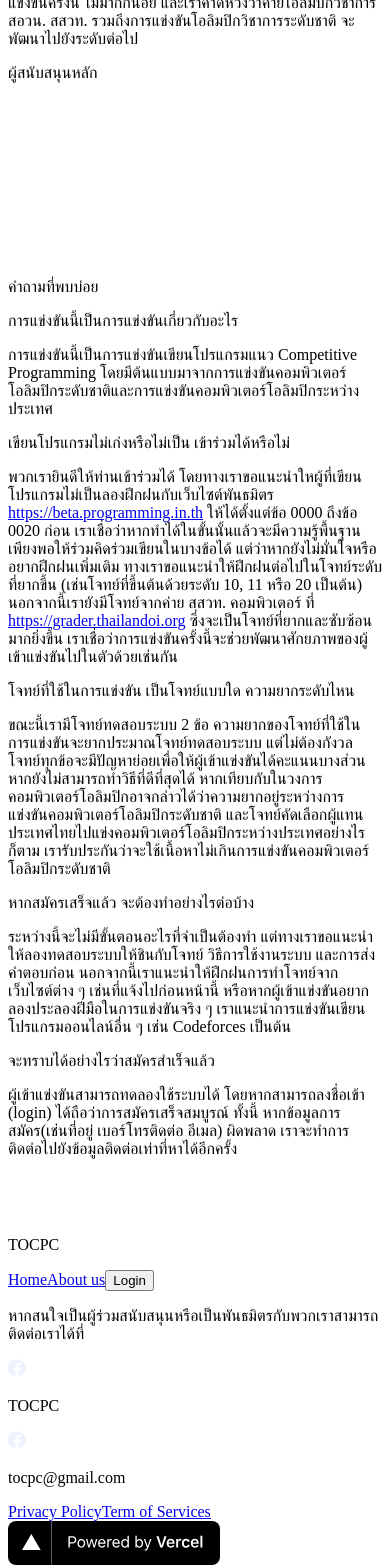
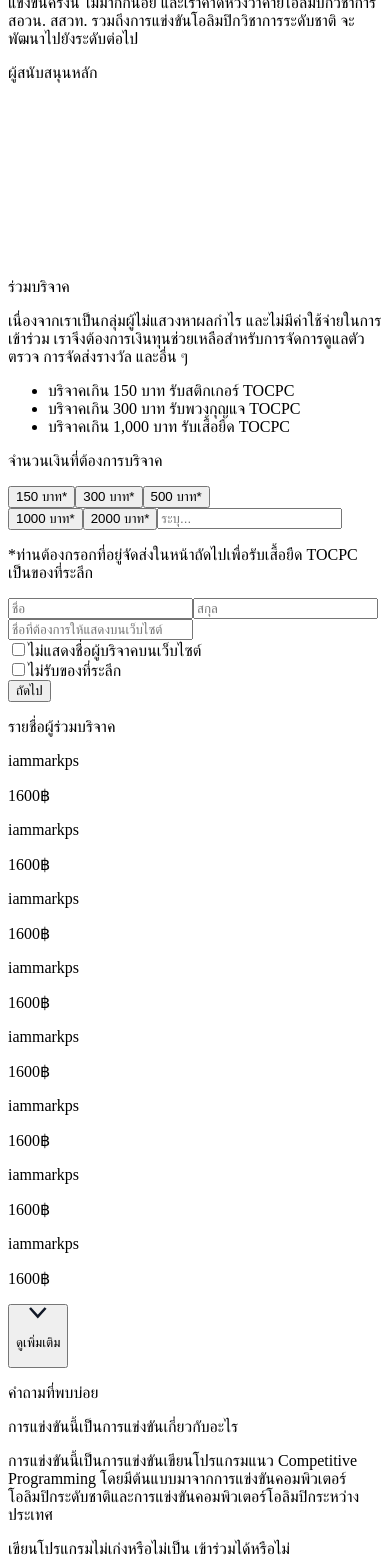
Before and after one commit to TOCPC/tocpc-site, a Next.js app: page / in a window 390 px wide. Shown: the part 7889-9457 px from the top of the page. Built offline with nearby package versions, Linux system fonts and the light colour scheme; no server answers.

Commit message:
Update `Donation` Component on homepage

```diff
--- a/src/components/main/Donation.tsx
+++ b/src/components/main/Donation.tsx
@@ -1,38 +1,104 @@
-export const Donation = () => (
+import { DonationButton } from './Donation/DonationButton'
+import { ArrowIcon } from './Donation/ArrowIcon'
+export const Donation = () => {
+  const donators = [
+    { name: 'iammarkps', amount: 1600 },
+    { name: 'iammarkps', amount: 1600 },
+    { name: 'iammarkps', amount: 1600 },
+    { name: 'iammarkps', amount: 1600 },
+    { name: 'iammarkps', amount: 1600 },
+    { name: 'iammarkps', amount: 1600 },
+    { name: 'iammarkps', amount: 1600 },
+    { name: 'iammarkps', amount: 1600 },
+  ]
+  return (
     <section className="flex flex-col items-center justify-center px-8 sm:px-16 md:px-24 lg:px-32 py-12 sm:py-24 md:py-32">
       <div className="grid grid-cols-1 md:grid-cols-2 gap-8 lg:gap-18 max-w-4xl">
         <div className="flex flex-col">
-        <p className="font-display font-semibold text-2xl">ร่วมบริจาค</p>
-        <p className="font-display font-thin text-2xl pt-10">
+          <p className="font-display text-3xl">ร่วมบริจาค</p>
+          <p className="py-8 font-light font-display">
             เนื่องจากเราเป็นกลุ่มผู้ไม่แสวงหาผลกำไร
             และไม่มีค่าใช้จ่ายในการเข้าร่วม
             เราจึงต้องการเงินทุนช่วยเหลือสำหรับการจัดการดูแลตัวตรวจ
             การจัดส่งรางวัล และอื่น ๆ
           </p>
+          <ul className="font-light font-display list-disc list-inside">
+            <li>บริจาคเกิน 150 บาท รับสติกเกอร์ TOCPC</li>
+            <li>บริจาคเกิน 300 บาท รับพวงกุญแจ TOCPC</li>
+            <li>บริจาคเกิน 1,000 บาท รับเสื้อยืด TOCPC</li>
+          </ul>
+        </div>
+
+        <div>
+          <form action="/donate">
+            <p className="font-light font-display text-sm text-gray-500 mb-2">
+              จำนวนเงินที่ต้องการบริจาค
+            </p>
+            <div className="flex mb-2 w-full gap-4">
+              <DonationButton amount={150} isSelected={false} />
+              <DonationButton amount={300} isSelected={false} />
+              <DonationButton amount={500} isSelected={false} />
+            </div>
+            <div className="flex mb-2 w-full gap-4">
+              <DonationButton amount={1000} isSelected={false} />
+              <DonationButton amount={2000} isSelected={false} />
+              {/* Validate Input? */}
+              <input
+                placeholder="ระบุ..."
+                className="text-center font-light font-display text-gray-500 border-gray-500 w-full py-1 border rounded-md shadow-sm hover:text-white hover:bg-black"
+              />
+            </div>
+            <p className="font-light font-display text-sm text-gray-500 mb-2">
+              *ท่านต้องกรอกที่อยู่จัดส่งในหน้าถัดไปเพื่อรับเสื้อยืด TOCPC
+              เป็นของที่ระลึก
+            </p>
+
+            <div className="flex   w-full gap-4">
+              <input
+                placeholder="ชื่อ"
+                className="font-light font-display text-gray-500 border-gray-500  w-full py-1  pl-2 border rounded-md shadow-sm hover:text-white"
+              />
+              <input
+                placeholder="สกุล"
+                className="font-light font-display text-gray-500 border-gray-500  w-full py-1  pl-2 border rounded-md shadow-sm hover:text-white"
+              />
+            </div>
+            <input
+              placeholder="ชื่อที่ต้องการให้แสดงบนเว็บไซต์"
+              className="my-2 font-light font-display text-gray-500 border-gray-500 w-full py-1  pl-2 border rounded-md shadow-sm hover:text-white"
+            />
+
+            <div className="flex w-full justify-between items-center mt-4 gap-4">
+              <div className="flex flex-col font-light font-display text-gray-500">
+                <div>
+                  <input
+                    type="checkbox"
+                    name="hide-name"
+                    id="hide-name"
+                    className="mr-2 rounded-full"
+                  />
+                  <label htmlFor="hide-name">
+                    ไม่แสดงชื่อผู้บริจาคบนเว็บไซต์
+                  </label>
                 </div>
                 <div>
-        <div className="flex">
-          <div className="py-2.5 mr-10 w-1/2">
-            <div className="bg-gray-200 py-6 rounded-full w-full" />
-          </div>
-          <div className="py-2.5 w-1/2">
-            <div className="bg-gray-200 py-6 rounded-full w-full" />
+                  <input
+                    type="checkbox"
+                    name="no-souvenir"
+                    id="no-souvenir"
+                    className="mr-2"
+                  />
+                  <label htmlFor="no-souvenir">ไม่รับของที่ระลึก</label>
                 </div>
               </div>
-        <div className="py-2.5 w-full">
-          <div className="bg-gray-200 py-6 rounded-full w-full" />
-        </div>
-        <div className="py-2.5 w-full">
-          <div className="bg-gray-200 py-6 rounded-full w-full" />
-        </div>
-        <div className="py-2.5 w-full">
-          <div className="bg-gray-200 py-6 rounded-full w-full" />
-        </div>
-        <div className="py-2.5 w-full flex flex-row-reverse">
-          <button className="bg-red-400 px-4 py-4 text-2xl font-semibold rounded-full w-1/2 text-white">
-            Donate
+              <button
+                type="submit"
+                className="bg-red-400 px-4 py-4 text-2xl font-semibold rounded-full w-1/2 text-white"
+              >
+                ถัดไป
               </button>
             </div>
+          </form>
         </div>
       </div>
       <div className="flex flex-col border-black justify-center border-t border-b max-w-4xl w-full mt-16">
@@ -40,39 +106,29 @@ export const Donation = () => (
           <p className="font-display text-2xl w-max">รายชื่อผู้ร่วมบริจาค</p>
         </div>
         <div className="grid grid-cols-1 sm:grid-cols-2 md:grid-cols-3 lg:grid-cols-4 py-4">
-        <div className="flex flex-col items-center justify-center py-4 md:py-8">
-          <p className="font-display font-semibold">iammarkps</p>
-          <p className="font-display font-semibold text-red-400">1600฿</p>
+          {donators.map((donator, key) => {
+            return (
+              <div
+                key={`donator-${key}`}
+                className="flex flex-col items-center justify-center py-4 md:py-8"
+              >
+                <p className="font-display font-semibold">{donator.name}</p>
+                <p className="font-display font-semibold text-red-400">
+                  {donator.amount}฿
+                </p>
               </div>
-        <div className="flex flex-col items-center justify-center py-4 md:py-8">
-          <p className="font-display font-semibold">iammarkps</p>
-          <p className="font-display font-semibold text-red-400">1600฿</p>
+            )
+          })}
         </div>
-        <div className="flex flex-col items-center justify-center py-4 md:py-8">
-          <p className="font-display font-semibold">iammarkps</p>
-          <p className="font-display font-semibold text-red-400">1600฿</p>
+        <div className="flex w-full justify-center items-center">
+          <button>
+            <div className="flex justify-center items-center gap-2 bg-white -mb-3 w-min px-4">
+              <ArrowIcon />
+              <p className="font-display  w-max">ดูเพิ่มเติม</p>
             </div>
-        <div className="flex flex-col items-center justify-center py-4 md:py-8">
-          <p className="font-display font-semibold">iammarkps</p>
-          <p className="font-display font-semibold text-red-400">1600฿</p>
-        </div>
-        <div className="flex flex-col items-center justify-center py-4 md:py-8">
-          <p className="font-display font-semibold">iammarkps</p>
-          <p className="font-display font-semibold text-red-400">1600฿</p>
-        </div>
-        <div className="flex flex-col items-center justify-center py-4 md:py-8">
-          <p className="font-display font-semibold">iammarkps</p>
-          <p className="font-display font-semibold text-red-400">1600฿</p>
-        </div>
-        <div className="flex flex-col items-center justify-center py-4 md:py-8">
-          <p className="font-display font-semibold">iammarkps</p>
-          <p className="font-display font-semibold text-red-400">1600฿</p>
-        </div>
-        <div className="flex flex-col items-center justify-center py-4 md:py-8">
-          <p className="font-display font-semibold">iammarkps</p>
-          <p className="font-display font-semibold text-red-400">1600฿</p>
-        </div>
+          </button>
         </div>
       </div>
     </section>
   )
+}
--- /dev/null
+++ b/src/components/main/Donation/ArrowIcon.tsx
@@ -0,0 +1,17 @@
+export const ArrowIcon = () => {
+  return (
+    <svg
+      width="18"
+      height="12"
+      viewBox="0 0 18 12"
+      fill="none"
+      xmlns="http://www.w3.org/2000/svg"
+    >
+      <path
+        d="M1 1L8.78752 9.5L16.575 1"
+        stroke="#111827"
+        strokeWidth="2.57576"
+      />
+    </svg>
+  )
+}
--- /dev/null
+++ b/src/components/main/Donation/DonationButton.tsx
@@ -0,0 +1,21 @@
+import { FunctionComponent } from 'react'
+interface DonationButtonProps {
+  isSelected: boolean
+  amount: number
+}
+
+export const DonationButton = ({ isSelected, amount }: DonationButtonProps) => {
+  if (isSelected) {
+    return (
+      <button className="font-light font-display  border-gray-500 w-full py-1 border rounded-md shadow-sm text-white bg-black">
+        {amount} บาท*
+      </button>
+    )
+  }
+
+  return (
+    <button className="font-light font-display text-gray-500 border-gray-500 w-full py-1 border rounded-md shadow-sm hover:text-white hover:bg-black">
+      {amount} บาท*
+    </button>
+  )
+}
--- /dev/null
+++ b/src/pages/donate.tsx
@@ -0,0 +1,5 @@
+const Donate = () => {
+  return <>Donate Page</>
+}
+
+export default Donate
--- a/src/pages/index.tsx
+++ b/src/pages/index.tsx
@@ -5,6 +5,7 @@ import { Reward } from 'components/main/Reward'
 import { Overview } from 'components/main/Overview'
 import { Schedule } from 'components/main/Schedule'
 import { Question } from 'components/main/Question'
+import { Donation } from 'components/main/Donation'
 
 const Home: NextPage = () => {
   return (
@@ -13,7 +14,7 @@ const Home: NextPage = () => {
       <Overview />
       <Reward />
       <Schedule />
-      {/* <Donation /> */}
+      <Donation />
       <Question />
     </>
   )
```
Lines whose indentation alone changed are shown as unchanged.
